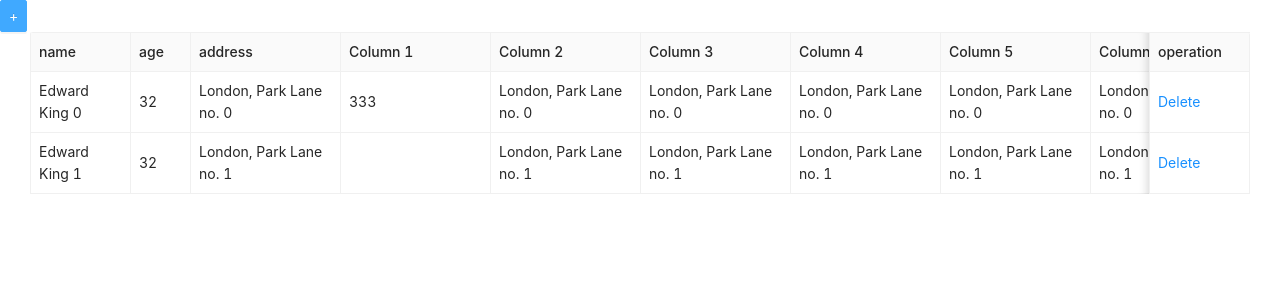
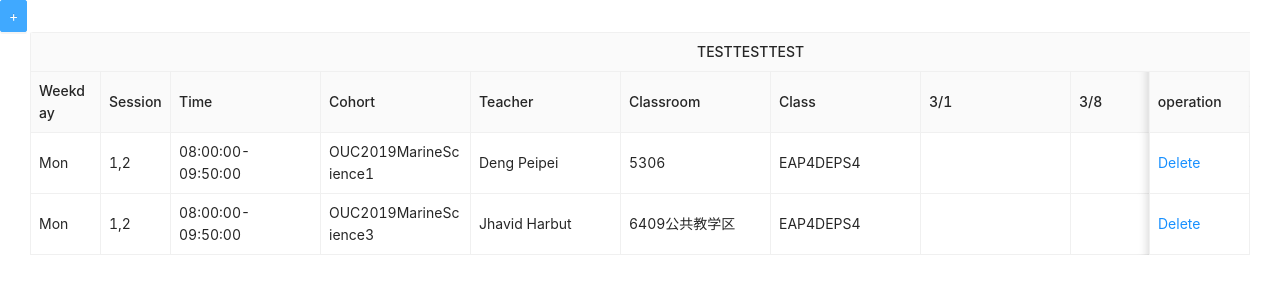
Before and after one commit to dontcry2013/scheduler, a React (Create React App) app: page / in a window 1280 px wide. Shown: the top 300 px of the page. Built offline with nearby package versions, Linux system fonts and the light colour scheme.

Commit message:
add column group

```diff
--- a/src/components/EditableCell.tsx
+++ b/src/components/EditableCell.tsx
@@ -38,7 +38,6 @@ const EditableCell: React.FC<EditableCellProps> = ({
   }
 
   const mouseOver = (event: React.MouseEvent) => {
-    console.log(333, record);
     if (event.target instanceof HTMLElement) {
       dispatch({ type: 'SET_TOP', payload: { top: event.pageY, key: record.key } });
     }
--- a/src/components/EditableTable.tsx
+++ b/src/components/EditableTable.tsx
@@ -1,5 +1,6 @@
 import React, { useState, useContext } from 'react';
 import { Table, Popconfirm } from 'antd';
+import { ColumnsType, ColumnProps, ColumnGroupType, } from "antd/lib/table";
 import { DataType, EditableTableState, IMouseOver, } from './Interface';
 import EditableRow from './EditableRow';
 import EditableCell from './EditableCell';
@@ -10,27 +11,35 @@ type EditableTableProps = Parameters<typeof Table>[0];
 
 type ColumnTypes = Exclude<EditableTableProps['columns'], undefined>;
 
+type iColumns = (ColumnTypes[number] & { children: any[]; })[];
+
 const data = {
   dataSource: [
     {
       key: '0',
-      name: 'Edward King 0',
-      age: '32',
-      address: 'London, Park Lane no. 0',
-      week1: '333',
+      weekday: 'Mon',
+      session: '1,2',
+      time: '08:00:00-09:50:00',
+      cohort: 'OUC2019MarineScience1',
+      teacher: 'Deng Peipei',
+      classroom: '5306',
+      class: 'EAP4DEPS4',
+      weeks: ['T', 'T', 'T'],
     },
     {
       key: '1',
-      name: 'Edward King 1',
-      age: '32',
-      address: 'London, Park Lane no. 1',
-      week1: '',
+      weekday: 'Mon',
+      session: '1,2',
+      time: '08:00:00-09:50:00',
+      cohort: 'OUC2019MarineScience3',
+      teacher: 'Jhavid Harbut',
+      classroom: '6409公共教学区',
+      class: 'EAP4DEPS4',
+      weeks: ['T', 'T', 'T'],
     },
   ],
   count: 2,
 };
-
-type iColumns = (ColumnTypes[number] & { editable?: boolean; dataIndex: string })[];
 
 const EditableTable: React.FC<EditableTableProps> = () => {
   const [state, setState] = useState<EditableTableState>(data);
@@ -46,74 +55,77 @@ const EditableTable: React.FC<EditableTableProps> = () => {
     },
   };
 
-  const staticColumns: iColumns = [
+  let staticColumns: iColumns = [
     {
-      title: 'name',
-      key: 'name',
-      dataIndex: 'name',
-      width: 100,
+      title: 'TESTTESTTEST',
+      children: [
+        {
+          title: 'Weekday',
+          key: 'weekday',
+          dataIndex: 'weekday',
+          width: 70,
           editable: true,
           fixed: 'left',
         },
         {
-      title: 'age',
-      key: 'age',
-      dataIndex: 'age',
-      width: 60,
+          title: 'Session',
+          key: 'session',
+          dataIndex: 'session',
+          width: 70,
           editable: true,
         },
         {
-      title: 'address',
-      key: 'address',
-      dataIndex: 'address',
+          title: 'Time',
+          key: 'time',
+          dataIndex: 'time',
           width: 150,
           editable: true,
         },
         {
-      title: 'Column 1',
-      dataIndex: 'week1',
+          title: 'Cohort',
+          dataIndex: 'cohort',
           key: '1',
           width: 150,
           editable: true,
         },
         {
-      title: 'Column 2',
-      dataIndex: 'address',
+          title: 'Teacher',
+          dataIndex: 'teacher',
           key: '2',
           width: 150,
           editable: true,
         },
         {
-      title: 'Column 3',
-      dataIndex: 'address',
+          title: 'Classroom',
+          dataIndex: 'classroom',
           key: '3',
           width: 150,
           editable: true,
         },
         {
-      title: 'Column 4',
-      dataIndex: 'address',
+          title: 'Class',
+          dataIndex: 'class',
           key: '4',
           width: 150,
           editable: true,
         },
         {
-      title: 'Column 5',
-      dataIndex: 'address',
+          title: '3/1',
+          dataIndex: 'weeks[0]',
           key: '5',
           width: 150,
           editable: true,
         },
         {
-      title: 'Column 6',
-      dataIndex: 'address',
+          title: '3/8',
+          dataIndex: 'weeks[1]',
           key: '6',
           width: 150,
           editable: true,
         },
         {
-      title: 'Column 7',
-      dataIndex: 'address',
+          title: '3/15',
+          dataIndex: 'weeks[2]',
           key: '7',
           width: 150,
           editable: true,
@@ -123,16 +135,18 @@ const EditableTable: React.FC<EditableTableProps> = () => {
           dataIndex: 'operation',
           fixed: 'right',
           width: 100,
-      render: (_, record) =>
+          render: (_: any, record: any) =>
             state.dataSource.length >= 1 ? (
               <Popconfirm title="Sure to delete?" onConfirm={() => handleDelete(record)}>
                 <a>Delete</a>
               </Popconfirm>
             ) : null
         },
+      ]
+    },
   ];
 
-  const columns = staticColumns.map(col => {
+  staticColumns[0].children = staticColumns[0].children.map(col => {
     if (!col.editable) {
       return col;
     }
@@ -156,10 +170,15 @@ const EditableTable: React.FC<EditableTableProps> = () => {
   const handleAdd = () => {
     const { count, dataSource } = state;
     const newData: DataType = {
-      key: count,
-      name: `Edward King ${count}`,
-      age: '32',
-      address: `London, Park Lane no. ${count}`,
+      key: '0',
+      weekday: 'Mon',
+      session: '1,2',
+      time: '08:00:00-09:50:00',
+      cohort: 'OUC2019MarineScience1',
+      teacher: 'Deng Peipei',
+      classroom: '5306',
+      class: 'EAP4DEPS4',
+      weeks: ['T', 'T', 'T'],
     };
     setState({
       dataSource: [...dataSource, newData],
@@ -186,7 +205,8 @@ const EditableTable: React.FC<EditableTableProps> = () => {
         rowClassName={() => 'editable-row'}
         bordered
         dataSource={state.dataSource}
-        columns={columns as ColumnTypes}
+        columns={staticColumns as ColumnTypes}
+        // columns={test as ColumnTypes}
         scroll={{ x: '100%', y: window.innerHeight - 80}}
         pagination={ false }
         size="small"
```
Also changed, not shown: src/components/Interface.ts (+8 -3 lines). Lines whose indentation alone changed are shown as unchanged.
